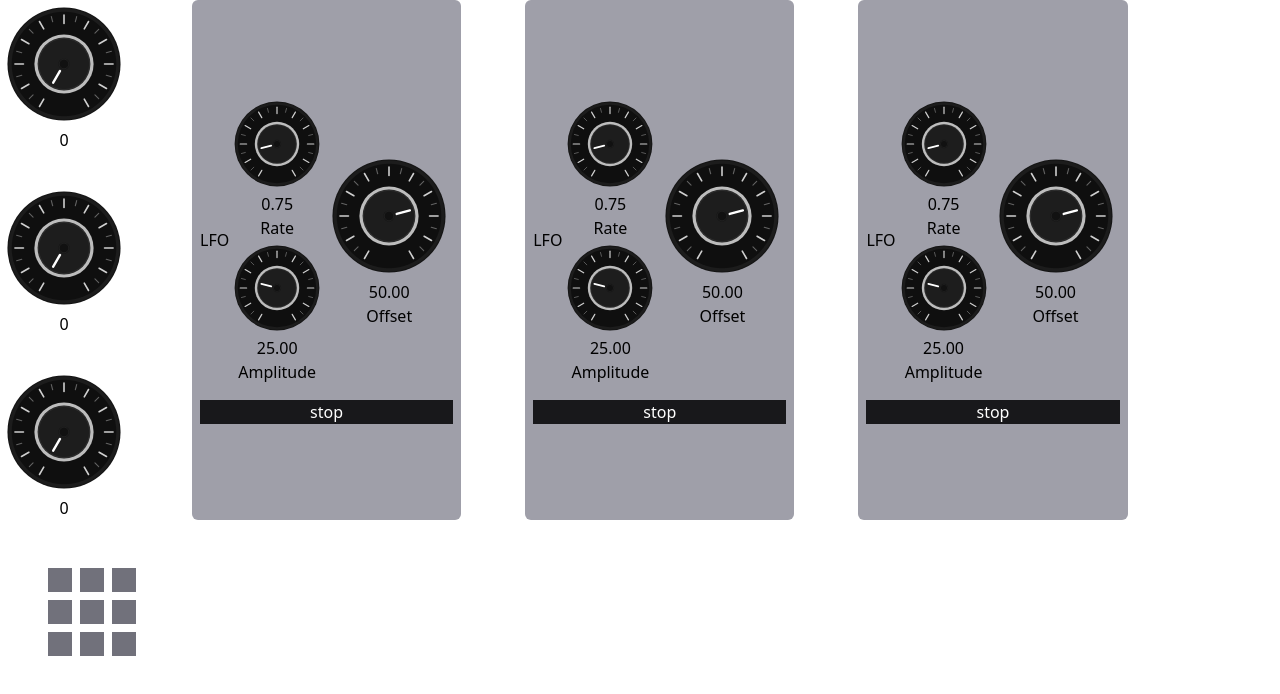
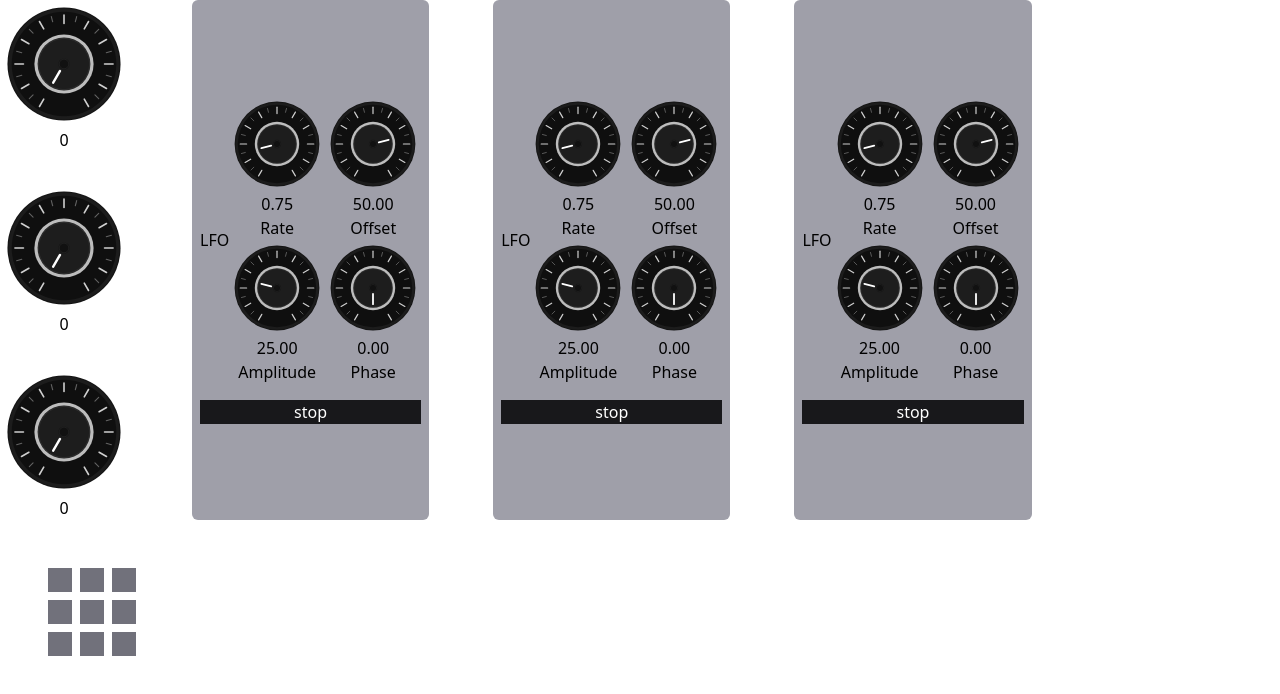
Before and after one commit to ryanennns/websynth, a Vue app: page / in a window 1280 px wide. Shown: the top 694 px of the page. Built offline with nearby package versions, Linux system fonts and the light colour scheme.

Commit message:
holy shit the control surface works

```diff
--- a/src/App.vue
+++ b/src/App.vue
@@ -60,7 +60,8 @@ import DialBack from "@/components/Dials/Default/DialBack.vue";
 import DialHead from "@/components/Dials/Default/DialHead.vue";
 import Lfo from "@/components/Lfo.vue";
 import MatrixComponent from "@/components/Matrix.vue";
-import { ref, watch } from "vue";
+import { ref } from "vue";
+import { counter } from "@/core.ts";
 
 const generators = ref<number[]>([0, 0, 0]);
 
@@ -77,20 +78,20 @@ const controlSurface = ref<boolean[][]>(
 );
 
 const loop = () => {
+  counter.value += 0.05;
+
+  generators.value = generators.value.map(() => 0);
+
   for (let gen = 0; gen < controlSurface.value.length; gen++) {
     for (let eff = 0; eff < controlSurface.value[gen]!.length; eff++) {
       if (controlSurface.value![gen]![eff]) {
-        generators.value![gen] = effects.value![eff] || 0;
+        generators.value[gen]! += effects.value![eff] || 0;
       }
     }
   }
 
-  setTimeout(loop, 15);
+  setTimeout(loop, 10);
 };
 
 loop();
-
-watch(generators, (newValue) => {
-  console.log(JSON.parse(JSON.stringify(newValue)));
-});
 </script>
--- a/src/components/Lfo.vue
+++ b/src/components/Lfo.vue
@@ -44,13 +44,25 @@
           :head="DialHead"
           :back="DialBack"
           v-model="offset"
-          class="h-32 w-32"
+          class="h-24 w-24"
         />
         <p>{{ offset.toFixed(2) }}</p>
         <p>Offset</p>
+        <Dial
+          :max="360"
+          :min="0"
+          :step="15"
+          :default="0"
+          :head="DialHead"
+          :back="DialBack"
+          v-model="phase"
+          class="h-24 w-24"
+        />
+        <p>{{ phase.toFixed(2) }}</p>
+        <p>Phase</p>
       </div>
     </div>
-    <button class="bg-zinc-900 text-white" @click="() => (on = !on) && sin()">
+    <button class="bg-zinc-900 text-white" @click="onclick">
       {{ on ? "stop" : "start" }}
     </button>
   </div>
@@ -61,6 +73,7 @@ import { ref } from "vue";
 import DialHead from "./Dials/Default/DialHead.vue";
 import DialBack from "./Dials/Default/DialBack.vue";
 import Dial from "./Dial.vue";
+import { counter } from "@/core.ts";
 
 interface Props {
   modelValue: number;
@@ -70,24 +83,38 @@ defineProps<Props>();
 const emit = defineEmits(["update:modelValue"]);
 
 let on = ref<boolean>(true);
+const phase = ref<number>(0.0);
 const offset = ref<number>(0);
 const amplitude = ref<number>(0.5);
 const coefficient = ref<number>(0.5);
 
-let counter = 0;
 const sin = () => {
   if (!on.value) {
     return;
   }
-  counter += 0.05;
 
-  emit(
-    "update:modelValue",
-    Math.sin(coefficient.value * counter) * amplitude.value + offset.value,
-  );
+  const p = ((2 * Math.PI) / 360) * phase.value;
+
+  const value =
+    Math.sin(p + coefficient.value * counter.value) * amplitude.value +
+    offset.value;
+
+  emit("update:modelValue", value);
 
   setTimeout(sin, 10);
 };
 
 sin();
+
+const onclick = () => {
+  on.value = !on.value;
+
+  if (on.value) {
+    sin();
+  }
+
+  if (!on.value) {
+    emit("update:modelValue", 0);
+  }
+};
 </script>
--- a/src/core.ts
+++ b/src/core.ts
@@ -1,4 +1,8 @@
+import { ref } from "vue";
+
 export interface MenuItemType {
   title: string;
   key: string;
 }
+
+export const counter = ref<number>(0);
```
